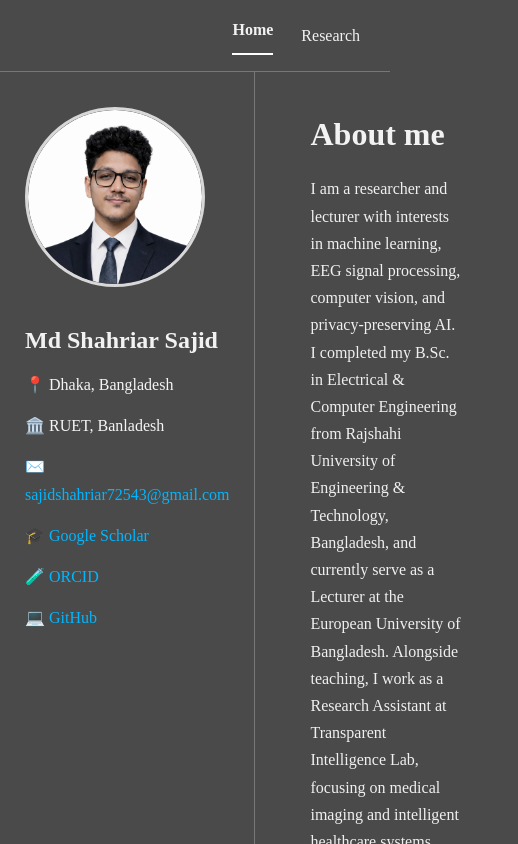
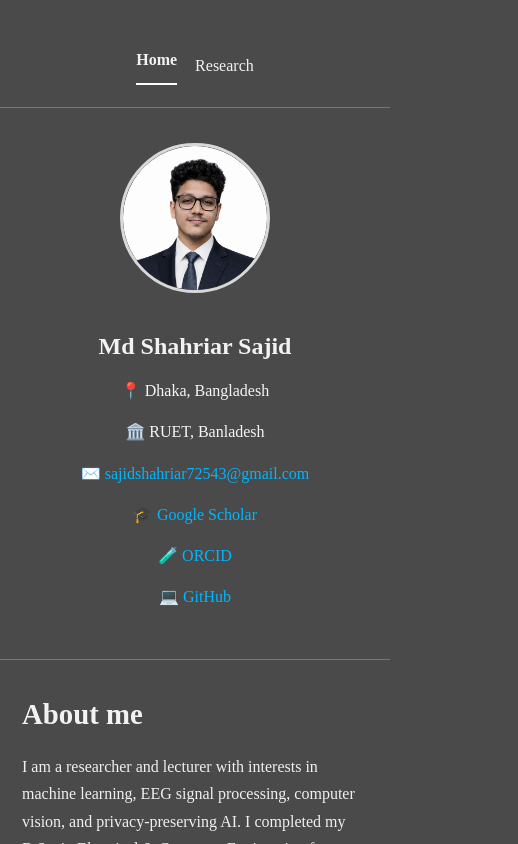
Before and after one commit to sajidshahriar72543/sajidshahriar72543.github.io, a plain HTML site: page index.html in a window 390 px wide. Shown: the top 844 px of the page, 518 px wide, since content can reach past the window. Drawn offline with Linux system fonts and the light colour scheme.

Commit message:
Make navbar responsive

```diff
--- a/index.html
+++ b/index.html
@@ -180,6 +180,64 @@
       margin-bottom: 12px;
       font-weight: 700;
     }
+    @media (max-width: 900px) {
+
+  .nav-wrapper {
+    flex-direction: column;
+    justify-content: center;
+    gap: 12px;
+    padding: 12px 20px;
+  }
+
+  .navbar {
+    height: auto;
+    padding: 10px 0;
+  }
+
+  nav {
+    flex-wrap: wrap;
+    justify-content: center;
+    gap: 18px;
+  }
+
+  .container {
+    flex-direction: column;
+  }
+
+  .sidebar {
+    width: 100%;
+    min-height: auto;
+    border-right: none;
+    border-bottom: 1px solid #777;
+    text-align: center;
+  }
+
+  .profile-img {
+    width: 150px;
+    height: 150px;
+  }
+
+  .sidebar-links {
+    padding-left: 0;
+  }
+
+  .content {
+    padding: 30px 22px;
+  }
+
+  .content h1 {
+    font-size: 2.2rem;
+  }
+
+  .content h2 {
+    font-size: 1.8rem;
+  }
+
+  .publication h3 {
+    font-size: 1.25rem;
+  }
+
+}
   </style>
 
 </head>
```
Also changed, not shown: pub.html (+58 -0 lines).
